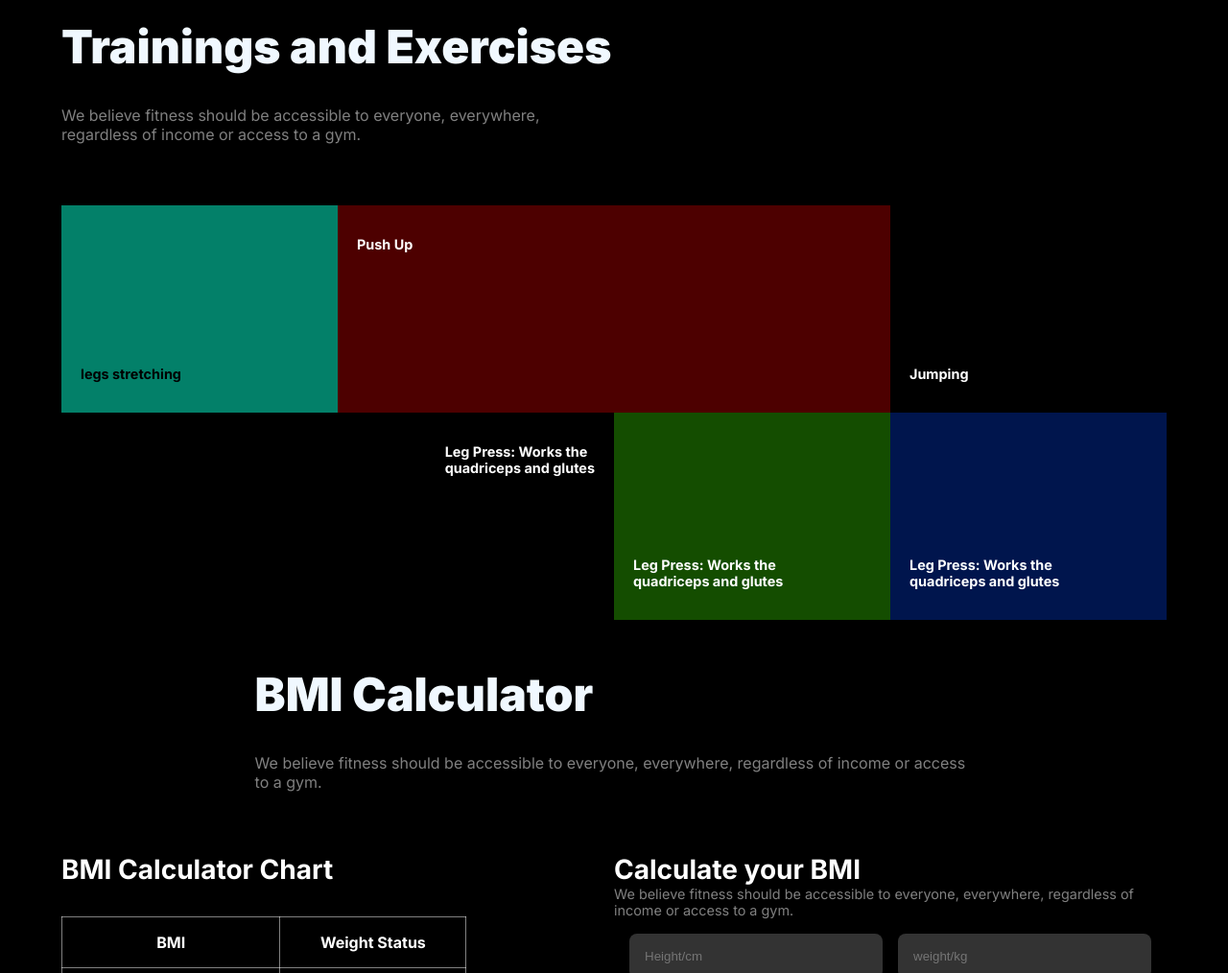
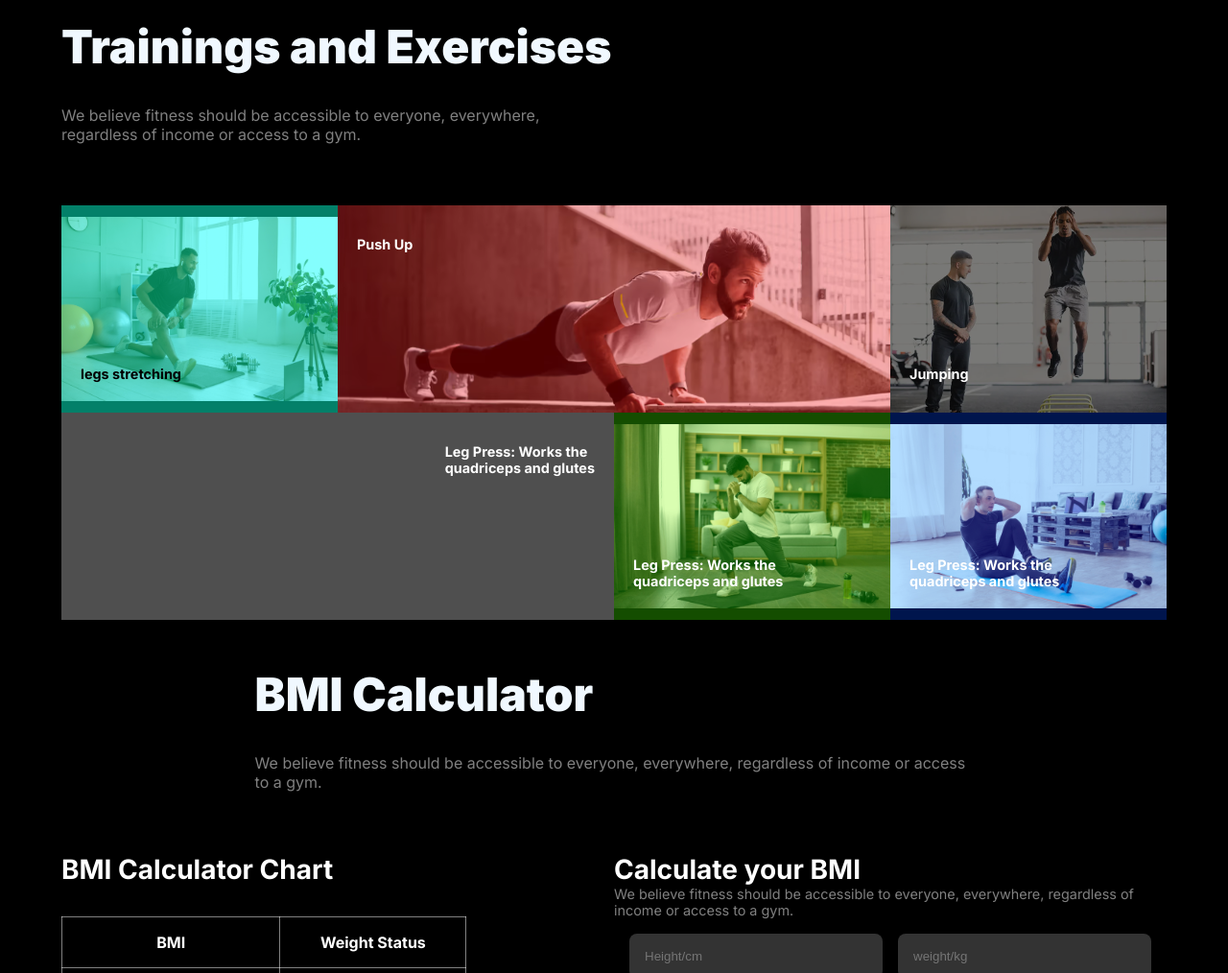
Before and after one commit to Md-Azad/Fitness-center, a plain HTML site: page index.html in a window 1280 px wide. Shown: the part 1538-2552 px from the top of the page at 96% size. Drawn offline with Linux system fonts and the light colour scheme; the site is published under a folder, as on GitHub Pages, so addresses that start at the root find nothing; a web font is replaced by a local one.

Commit message:
fixed background images location problem

```diff
--- a/styles/styles.css
+++ b/styles/styles.css
@@ -313,7 +313,7 @@
   height: 13.5rem;
 }
 .training-bg-one {
-  background-image: url('/images/exercise1.jpg');
+  background-image: url('../images/exercise1.jpg');
   background-position: center;
   background-repeat: no-repeat;
   background-size: contain;
@@ -322,7 +322,7 @@
   position:relative;
 }
 .training-bg-two {
-  background-image: url('/images/exercise2.png');
+  background-image: url('../images/exercise2.png');
   background-position: center;
   background-repeat: no-repeat;
   background-size: cover;
@@ -331,7 +331,7 @@
   position: relative;
 }
 .training-bg-three {
-  background-image: url('/images/exercise3.png');
+  background-image: url('../images/exercise3.png');
   background-position: center;
   background-repeat: no-repeat;
   background-size: cover;
@@ -349,7 +349,7 @@
  }
 
  .training-bg-four {
-  background-image: url('/images/exercise4.png');
+  background-image: url('../images/exercise4.png');
   background-position: center;
   background-repeat: no-repeat;
   background-size: cover;
@@ -358,7 +358,7 @@
   position: relative;
 }
  .training-bg-five {
-  background-image: url('/images/exercise5.jpg');
+  background-image: url('../images/exercise5.jpg');
   background-position: center;
   background-repeat: no-repeat;
   background-size: contain;
@@ -367,7 +367,7 @@
   position: relative;
 }
  .training-bg-six {
-  background-image: url('/images/exercise6.jpg');
+  background-image: url('../images/exercise6.jpg');
   background-position: center;
   background-repeat: no-repeat;
   background-size: contain;
```
